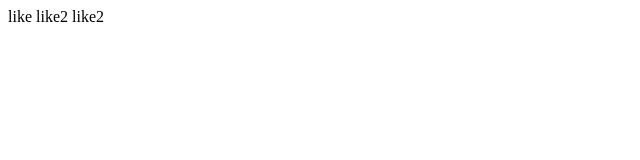
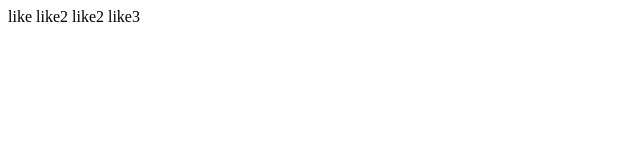
Before and after one commit to startgithubpro/repo, a plain HTML site: page page.html in a window 1280 px wide. Shown: the full height of the page, 0-640 px from the left. Drawn offline with Linux system fonts and the light colour scheme.

Commit message:
title
description

```diff
--- a/page.html
+++ b/page.html
@@ -9,5 +9,6 @@
     like
     like2
     like2
+    like3
 </body>
 </html>
```
